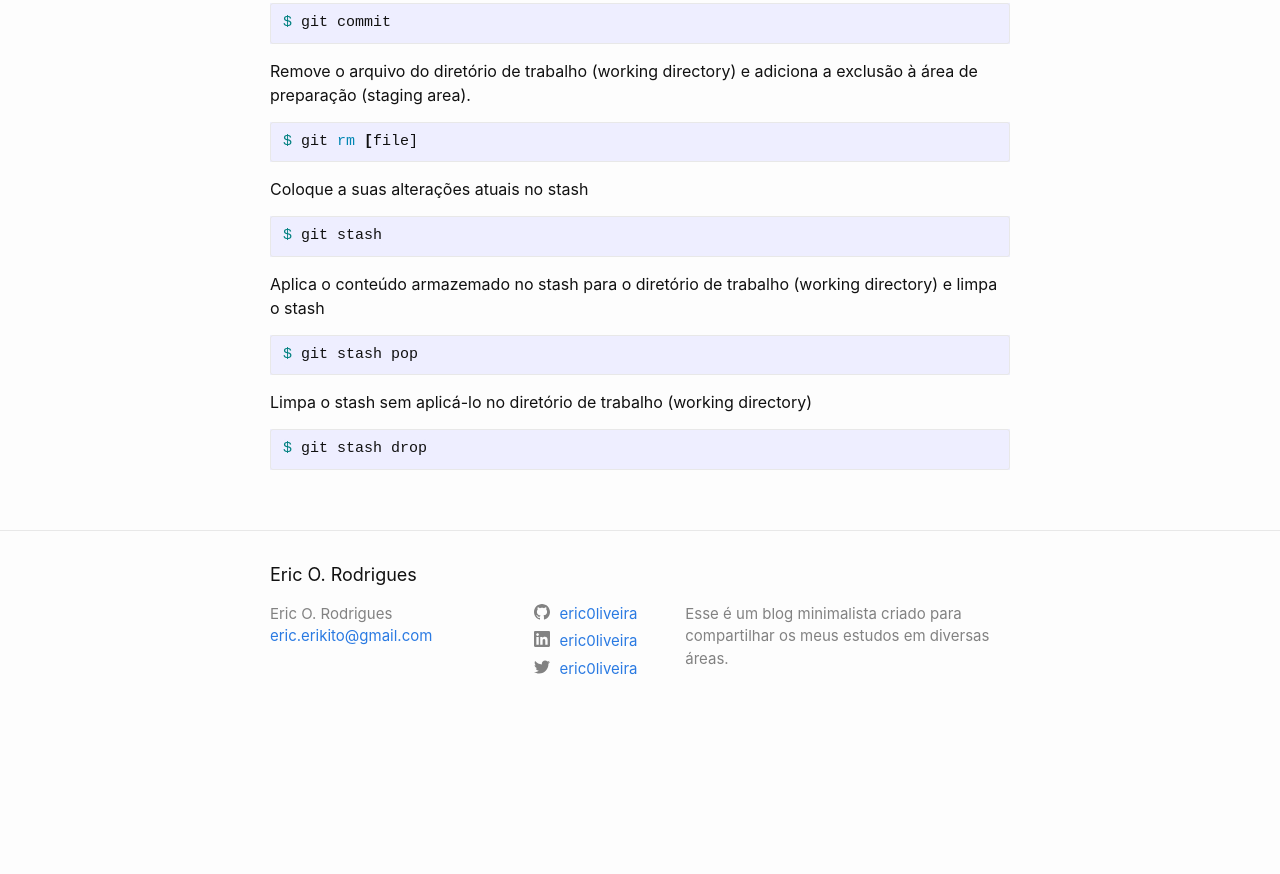
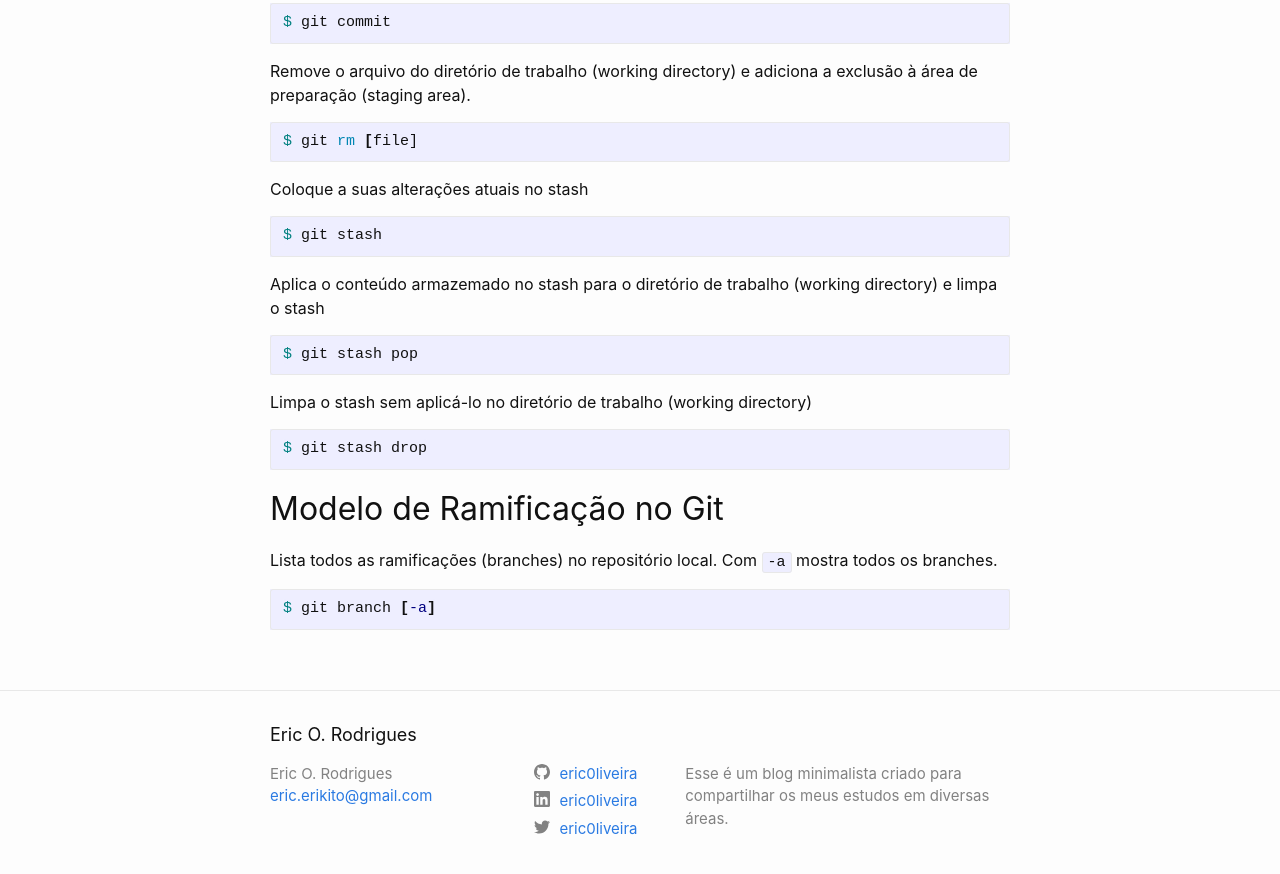
Before and after one commit to eric0liveira/eric0liveira.github.io, a Jekyll site: the page built from _posts/2018-06-26-git.markdown, in a window 1280 px wide and 900 px high, scrolled down 2332 px. Shown: the top 874 px of the window. Built offline with Jekyll 4.4.1, drawn with Linux system fonts in a browser that asks for light colours; comment, search, counter and statistics services are not loaded; before the commit the page ends 3072 px from its top, so only the background shows below that.

Commit message:
atualizacao dev git

````diff
--- a/_posts/2018-06-26-git.markdown
+++ b/_posts/2018-06-26-git.markdown
@@ -137,3 +137,11 @@ Limpa o stash sem aplicá-lo no diretório de trabalho (working directory)
 ```bash
 $ git stash drop
 ```
+
+## Modelo de Ramificação no Git
+
+Lista todos as ramificações (branches) no repositório local. Com `-a` mostra todos os branches.
+
+```bash
+$ git branch [-a]
+```
````
